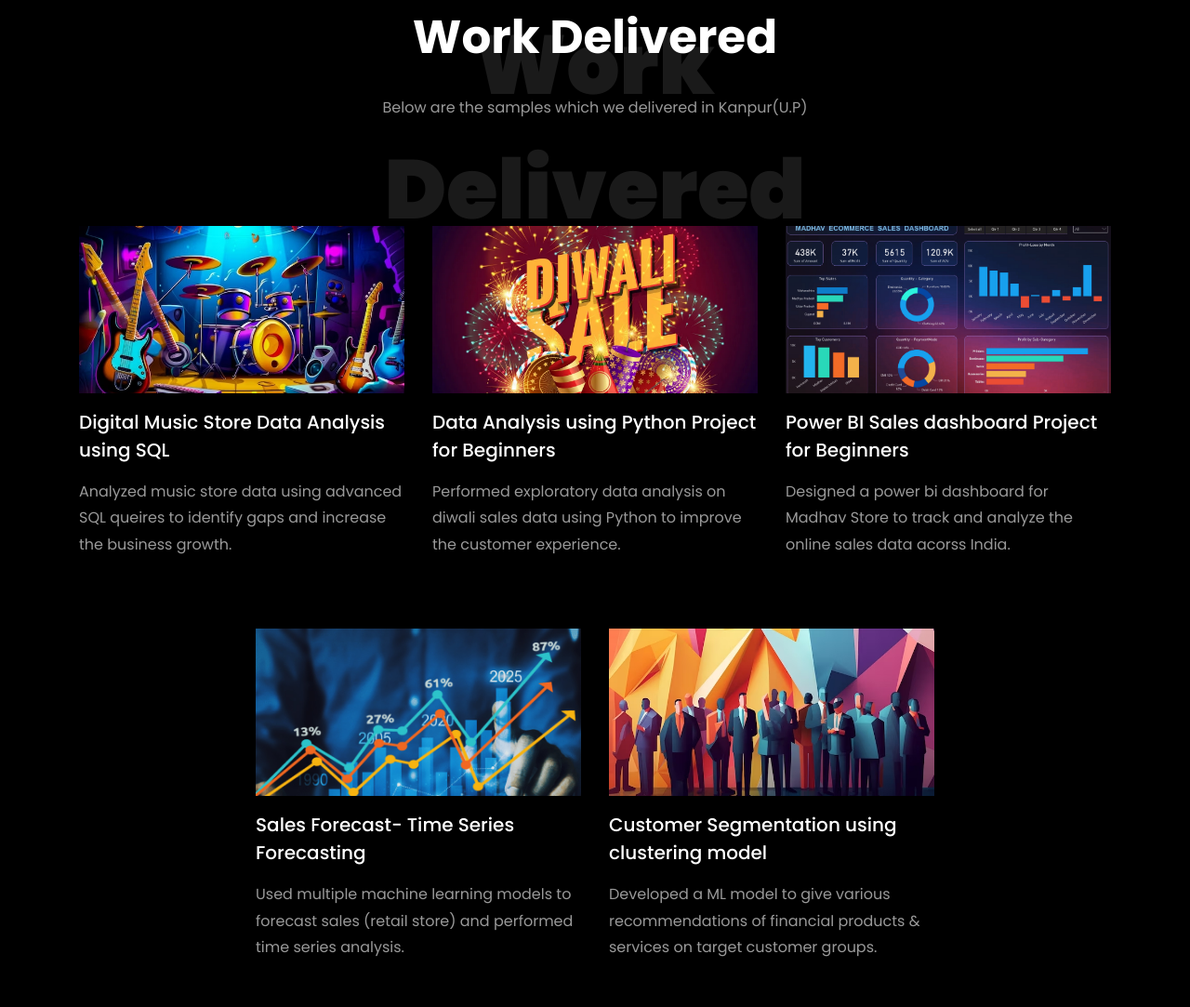
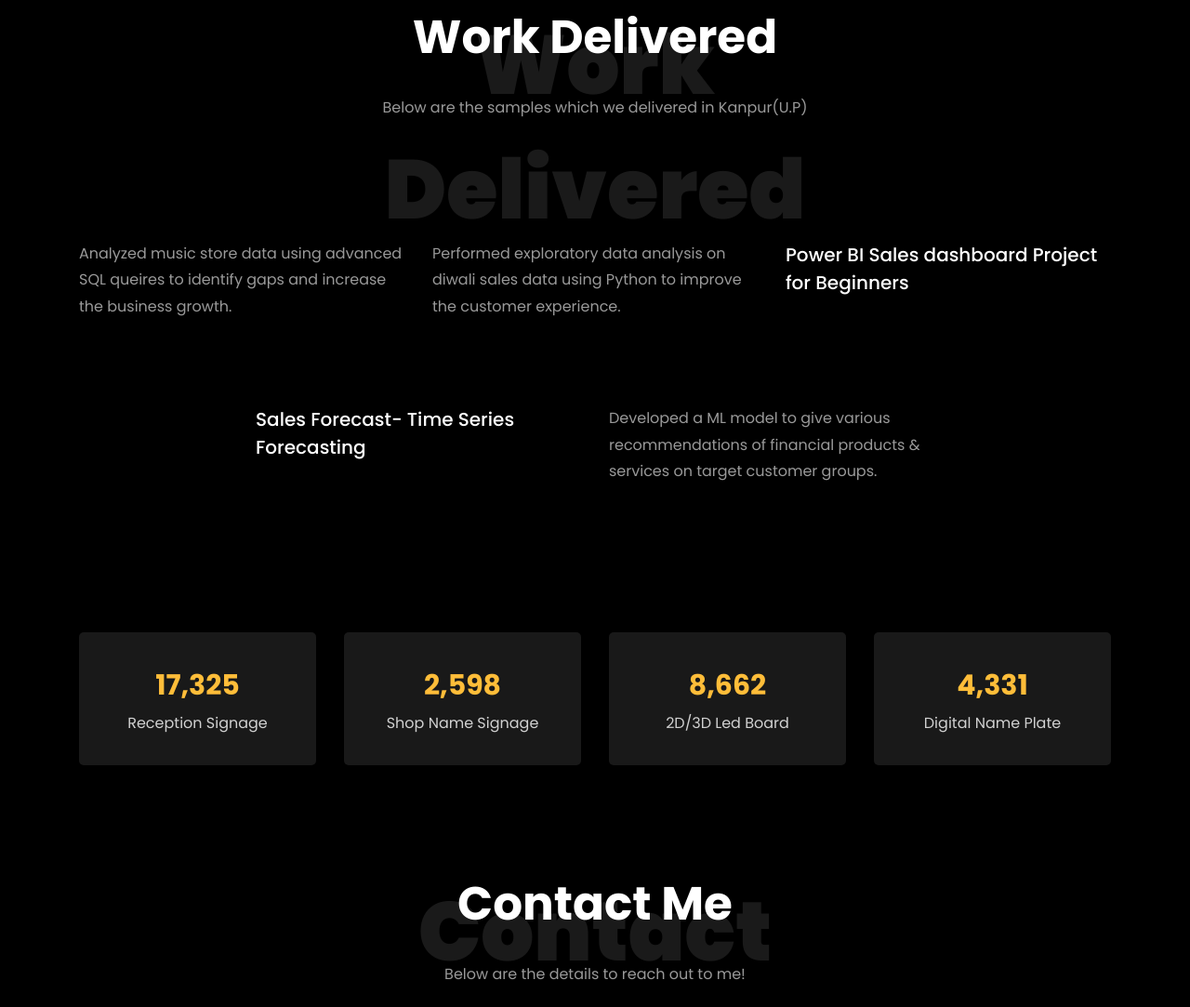
Before and after one commit to gopi4422964/vedant_art, a plain HTML site: page index.html in a window 1280 px wide. Shown: the part 1323-2406 px from the top of the page at 93% size. Drawn offline with Linux system fonts and the light colour scheme; files whose address does not match are found by name.

Commit message:
Update index.html

```diff
--- a/index.html
+++ b/index.html
@@ -280,34 +280,34 @@
         <div class="row d-flex">
           <div class="col-md-4 d-flex ftco-animate">
           	<div class="blog-entry justify-content-end">
-              <a href="https://github.com/rishabhnmishra/SQL_Music_Store_Analysis/blob/main/Music_Store_Query.sql" class="block-20 zoom-effect" style="background-image: url('images/proj_1.jpg');">
+              <!-- <a href="https://github.com/rishabhnmishra/SQL_Music_Store_Analysis/blob/main/Music_Store_Query.sql" class="block-20 zoom-effect" style="background-image: url('images/proj_1.jpg');"> -->
               </a>
               <div class="text mt-3 float-right d-block">
 
-                <h3 class="heading"><a href="https://github.com/rishabhnmishra/SQL_Music_Store_Analysis/blob/main/Music_Store_Query.sql">Digital Music Store Data Analysis using SQL</a></h3>
+                <!-- <h3 class="heading"><a href="https://github.com/rishabhnmishra/SQL_Music_Store_Analysis/blob/main/Music_Store_Query.sql">Digital Music Store Data Analysis using SQL</a></h3> -->
                 <p>Analyzed music store data using advanced SQL queires to identify gaps and increase the business growth.</p>
               </div>
             </div>
           </div>
           <div class="col-md-4 d-flex ftco-animate">
           	<div class="blog-entry justify-content-end">
-              <a href="https://github.com/rishabhnmishra/Python_Diwali_Sales_Analysis/blob/main/Diwali_Sales_Analysis.ipynb" class="block-20 zoom-effect" style="background-image: url('images/proj_2.jpg');">
-              </a>
+              <!-- <a href="https://github.com/rishabhnmishra/Python_Diwali_Sales_Analysis/blob/main/Diwali_Sales_Analysis.ipynb" class="block-20 zoom-effect" style="background-image: url('images/proj_2.jpg');">
+              </a> -->
               <div class="text mt-3 float-right d-block">
 
-                <h3 class="heading"><a href="https://github.com/rishabhnmishra/Python_Diwali_Sales_Analysis/blob/main/Diwali_Sales_Analysis.ipynb">Data Analysis using Python Project for Beginners</a></h3>
+                <!-- <h3 class="heading"><a href="https://github.com/rishabhnmishra/Python_Diwali_Sales_Analysis/blob/main/Diwali_Sales_Analysis.ipynb">Data Analysis using Python Project for Beginners</a></h3> -->
                 <p>Performed exploratory data analysis on diwali sales data using Python to improve the customer experience.</p>
               </div>
             </div>
           </div>
           <div class="col-md-4 d-flex ftco-animate">
           	<div class="blog-entry">
-              <a href="https://github.com/rishabhnmishra/Madhav_Store_Analysis_PowerBI/blob/main/Madhav%20Store%20dashboard.jpg" class="block-20 zoom-effect" style="background-image: url('images/proj_3.jpg');">
+              <!-- <a href="https://github.com/rishabhnmishra/Madhav_Store_Analysis_PowerBI/blob/main/Madhav%20Store%20dashboard.jpg" class="block-20 zoom-effect" style="background-image: url('images/proj_3.jpg');"> -->
               </a>
               <div class="text mt-3 float-right d-block">
 
                 <h3 class="heading"><a href="https://github.com/rishabhnmishra/Madhav_Store_Analysis_PowerBI/blob/main/Madhav%20Store%20dashboard.jpg">Power BI Sales dashboard Project for Beginners</a></h3>
-                <p>Designed a power bi dashboard for Madhav Store to track and analyze the online sales data acorss India.</p>
+                <!-- <p>Designed a power bi dashboard for Madhav Store to track and analyze the online sales data acorss India.</p> -->
               </div>
             </div>
           </div>
@@ -317,22 +317,22 @@
 		<div class="row d-flex justify-content-center">
 			<div class="col-md-4 d-flex ftco-animate">
 				<div class="blog-entry justify-content-end">
-				<a href="https://github.com/rishabhnmishra/sales_forecasting/tree/main" class="block-20 zoom-effect" style="background-image: url('images/proj_4.jpg');">
+				<!-- <a href="https://github.com/rishabhnmishra/sales_forecasting/tree/main" class="block-20 zoom-effect" style="background-image: url('images/proj_4.jpg');"> -->
 				</a>
 				<div class="text mt-3 float-right d-block">
 
 				  <h3 class="heading"><a href="https://github.com/rishabhnmishra/sales_forecasting/tree/main">Sales Forecast- Time Series Forecasting</a></h3>
-				  <p>Used multiple machine learning models to forecast sales (retail store) and performed time series analysis.</p>
+				  <!-- <p>Used multiple machine learning models to forecast sales (retail store) and performed time series analysis.</p> -->
 				</div>
 			  </div>
 			</div>
 			<div class="col-md-4 d-flex ftco-animate">
 				<div class="blog-entry justify-content-end">
-				<a href="https://github.com/rishabhnmishra/customer_segmentation/blob/main/Customer_Segmentation-final.ipynb" class="block-20 zoom-effect" style="background-image: url('images/proj_5.jpg');">
+				<!-- <a href="https://github.com/rishabhnmishra/customer_segmentation/blob/main/Customer_Segmentation-final.ipynb" class="block-20 zoom-effect" style="background-image: url('images/proj_5.jpg');"> -->
 				</a>
 				<div class="text mt-3 float-right d-block">
 
-				  <h3 class="heading"><a href="https://github.com/rishabhnmishra/customer_segmentation/blob/main/Customer_Segmentation-final.ipynb">Customer Segmentation using clustering model</a></h3>
+				  <!-- <h3 class="heading"><a href="https://github.com/rishabhnmishra/customer_segmentation/blob/main/Customer_Segmentation-final.ipynb">Customer Segmentation using clustering model</a></h3> -->
 				  <p>Developed a ML model to give various recommendations of financial products &amp; services on target customer groups.</p>
 				</div>
 			  </div>
```
